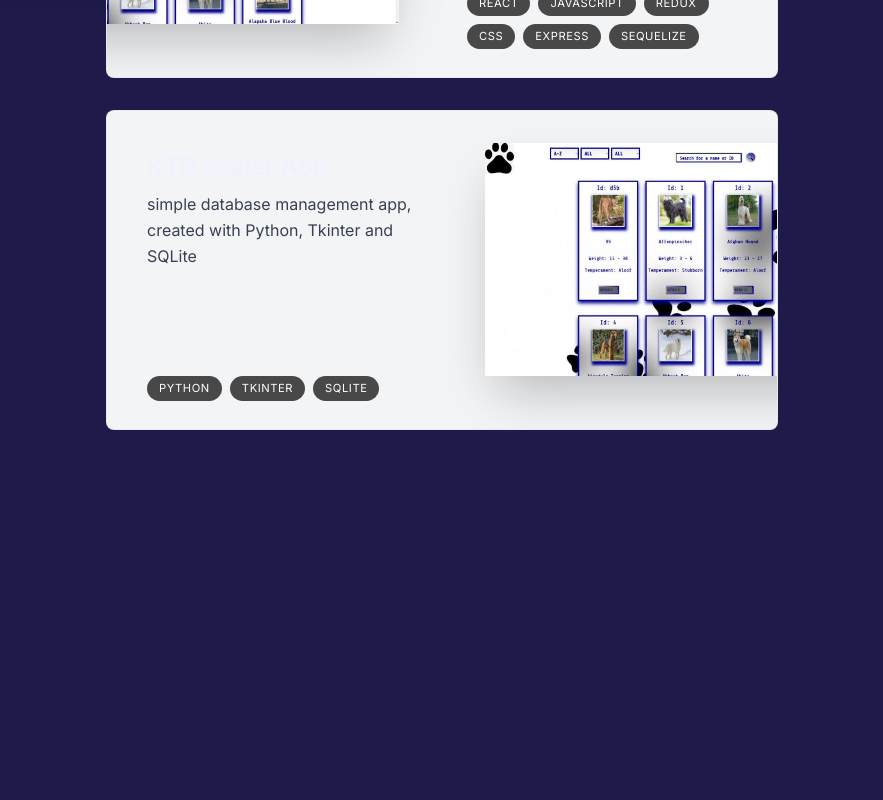
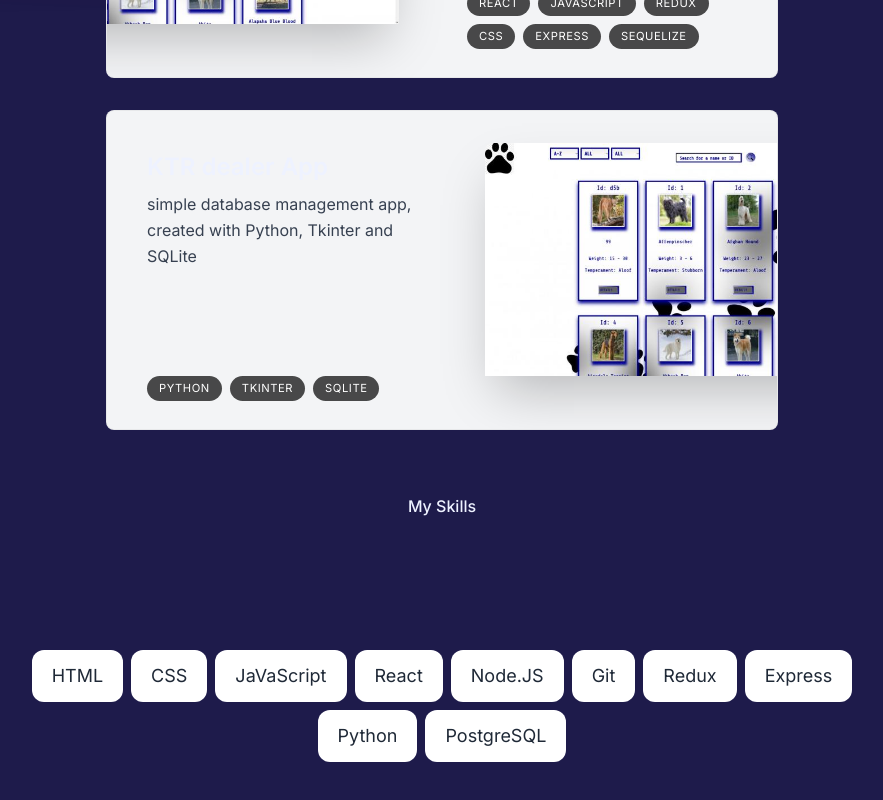
Before and after one commit to Frango113/portfolio, a Next.js app: page / in a window 1280 px wide. Shown: the part 1668-2468 px from the top of the page, without its empty margins (198-1081 px from the left). Built offline with nearby package versions, Linux system fonts and the light colour scheme.

Commit message:
beta version

```diff
--- a/app/page.tsx
+++ b/app/page.tsx
@@ -3,6 +3,8 @@
 import SectionDivider from '@/components/section-divider'
 import About from '@/components/about'
 import Projects from '@/components/projects'
+import Skills from '@/components/skills'
+/* import Experience from '../components/experience' */
 
 export default function Home() {
   return (
@@ -12,6 +14,8 @@
       <SectionDivider/>
       <About/>
       <Projects/>
+      <Skills/>
+      {/* <Experience/> */}
     </main>
   )
 }
--- a/components/intro.tsx
+++ b/components/intro.tsx
@@ -70,7 +70,7 @@
         transition={{
             delay:0.1
         }}>
-<Link
+{/* <Link
           href="#contact"
           className="bg-indigo-100 text-indigo-700 px-7 py-3 flex items-center gap-2
             rounded-full outline-none focus:scale-110 hover:scale-110
@@ -82,7 +82,7 @@
         >
           Contact me here{" "}
           <BsArrowRight className="opacity-70 group-hover:translate-x-1 transition" />
-        </Link>
+        </Link> */}
             <div className="relative">
             <a className=' bg-indigo-800 text-white px-7 py-3
             flex items-center gap-2 rounded-full outline-none border border-indigo-50
--- a/components/projects.tsx
+++ b/components/projects.tsx
@@ -1,12 +1,17 @@
+"use client"
+
 import React from 'react'
 import SectionHeading from './section-heading'
 import { projectsData } from '@/lib/data'
 
 import Project from './project'
+import { useSectionInView } from "@/lib/hooks"
 
 export default function Projects() {
+  const {ref} = useSectionInView("Projects", 0.5)
   return (
     <section
+    ref={ref}
     id="projects"
     className="scroll-mt-28"><SectionHeading>My Projects
         </SectionHeading>
--- /dev/null
+++ b/components/skills.tsx
@@ -0,0 +1,53 @@
+"use client"
+import React from "react"
+import SectionHeading from "./section-heading"
+import { skillsData } from "@/lib/data"
+import { useSectionInView } from "@/lib/hooks"
+import { motion } from "framer-motion"
+
+
+const fadeInAnimationVariants ={
+    initial:{
+        opacity:0,
+        y:100,
+    },
+    animate:(index:number) => ({
+        opacity:1,
+        transition:{
+            delay:0.05 * index,
+        }
+    })
+}
+
+export default function Skills(){
+    const {ref} = useSectionInView("Skills");
+
+    return (
+        <section
+          id="skills"
+          ref={ref}
+          className="mb-28 max-w-[53rem] scroll-mt-28 text-center sm:mb-40"
+        >
+            <div className="mt-16">
+          <SectionHeading>My skills</SectionHeading>
+          </div>
+          <ul className="flex flex-wrap justify-center gap-2 text-lg text-gray-800">
+            {skillsData.map((skill, index) => (
+              <motion.li
+                className="bg-white borderBlack rounded-xl px-5 py-3 dark:bg-white/10 dark:text-white/80"
+                key={index}
+                variants={fadeInAnimationVariants}
+                initial="initial"
+                whileInView="animate"
+                viewport={{
+                  once: true,
+                }}
+                custom={index}
+              >
+                {skill}
+              </motion.li>
+            ))}
+          </ul>
+        </section>
+      );
+    }
--- a/lib/data.ts
+++ b/lib/data.ts
@@ -5,6 +5,7 @@
 import TripInsight from "../components/assets/TripInsight.png"
 import DogsApp from "../components/assets/DogsApp.jpeg"
 import { StaticImageData } from "next/image";
+
 
 interface ProjectData {
     title: string;
@@ -31,14 +32,14 @@
         name: "Skills",
         hash:"#skills"
     },
-    {
+     /* {
         name:"Experience",
         hash: "#experience"
-    },
-    {
+    }, */
+   /*  {
         name:"Contact",
         hash:"#contact"
-    }
+    } */
 ] as const;
 
 export const experiencesData=[
@@ -46,19 +47,21 @@
         title: "Fullstack developer, Henry Bootcamp",
         location: "Argentina- Remote",
         description: "Graduated with 800 hours of theoretical-practical study",
-        icon: React.createElement(LuGraduationCap),
+        icon: React.createElement(FaReact),
         date: "2023-2024"
     },
     {
         title: "Python3 Diploma- Universidad Tecnologica Nacional",
         location: "Argentina-Remote",
         description: "Learnt python from scratch",
+        icon: React.createElement(LuGraduationCap),
         date: "2022-2023"
     },
     {
         title: "UX design course- Universidad Tecnologica Nacional",
         location: "Argentina- Remote",
         description: "small course on UX design and investigation",
+        icon: React.createElement(LuGraduationCap),
         date: "2022"
     },
 ] as const
--- a/lib/hooks.ts
+++ b/lib/hooks.ts
@@ -1,3 +1,5 @@
+
+"use client"
 import { useActiveSectionContext } from "@/context/active-section-context";
 import { useEffect } from "react";
 import { useInView } from "react-intersection-observer";
--- a/package.json
+++ b/package.json
@@ -23,6 +23,7 @@
     "react-dom": "18.2.0",
     "react-icons": "^5.0.1",
     "react-intersection-observer": "^9.8.1",
+    "react-vertical-timeline-component": "^3.6.0",
     "tailwindcss": "3.4.1",
     "typescript": "5.3.3"
   },
```
Also changed, not shown: components/experience.txt (added), context/theme-context.tsx (added), 1 other file (tests, documents, lock files or other folders).
